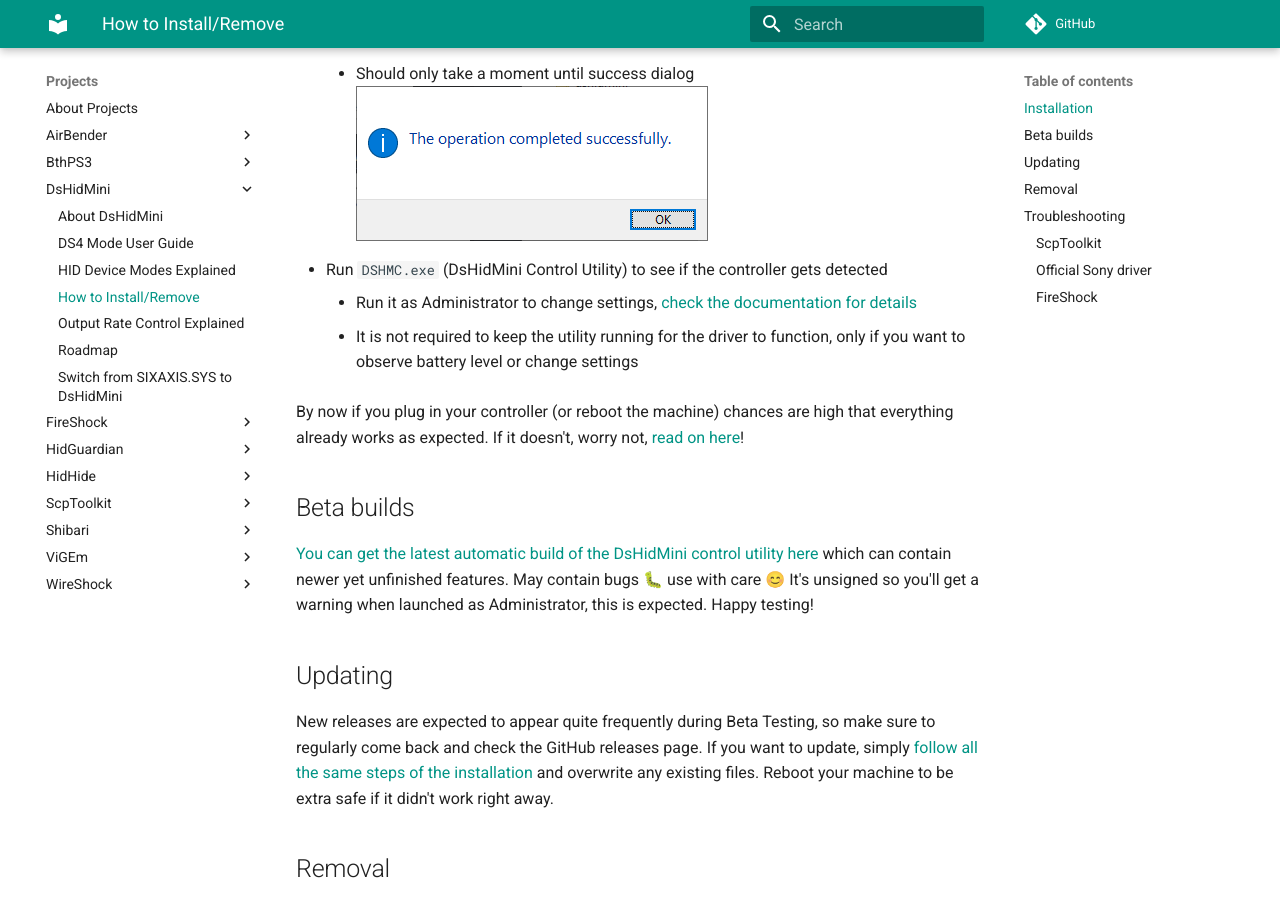
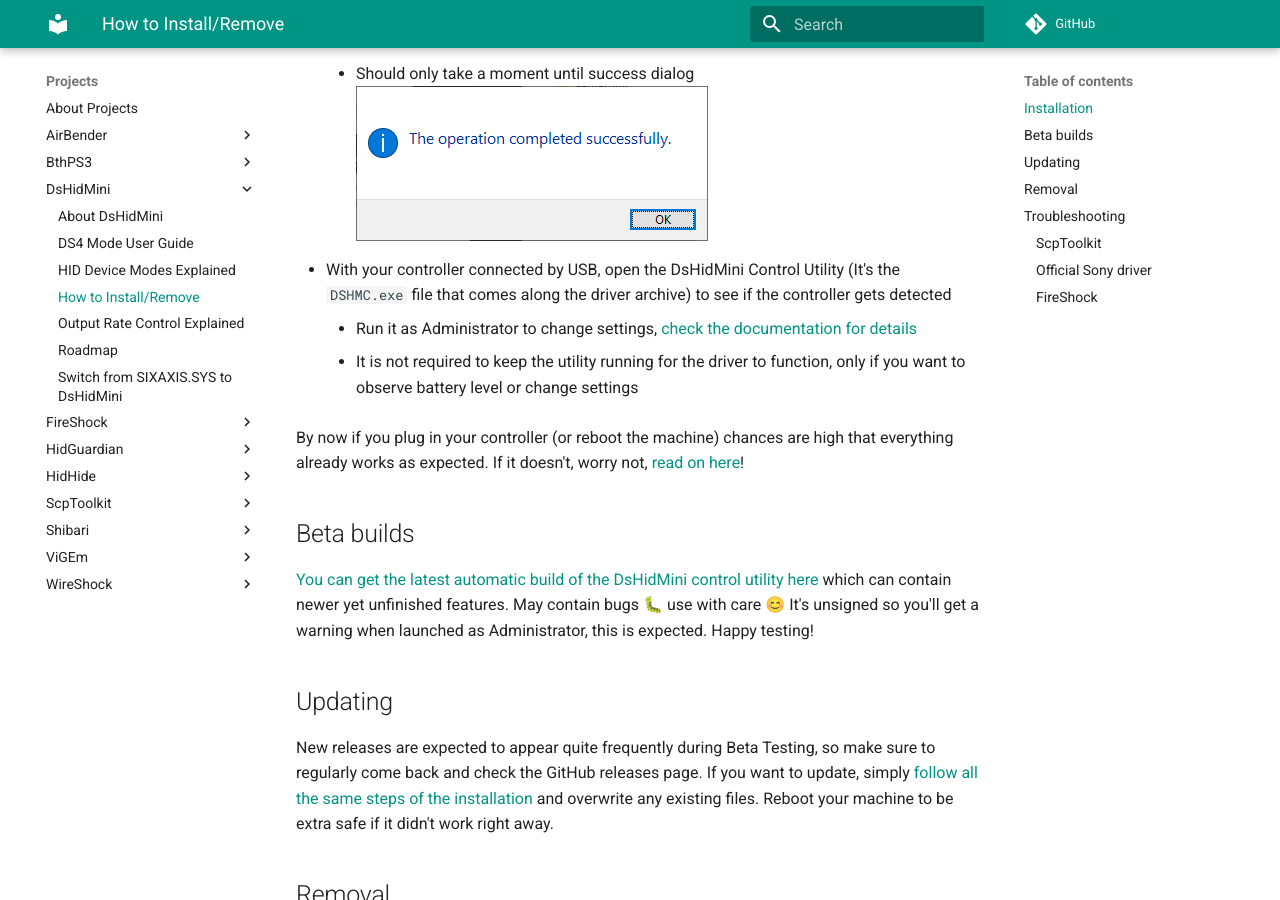
Before and after one commit to nefarius/ViGEm.github.io, an MkDocs documentation site: the page built from docs/projects/DsHidMini/How-to-Install.md, in a window 1280 px wide and 900 px high, scrolled down 1150 px. Built offline with MkDocs 1.6.1 and Material for MkDocs 9.7.7, drawn with Linux system fonts in a browser that asks for light colours; comment, search, counter and statistics services are not loaded.

Commit message:
Made it a little more clear where the DSHMC.exe file is

```diff
--- a/docs/projects/DsHidMini/How-to-Install.md
+++ b/docs/projects/DsHidMini/How-to-Install.md
@@ -19,7 +19,7 @@
     ![DRYeurZsPs.png](images/DRYeurZsPs.png)
     - Should only take a moment until success dialog
     ![InfDefaultInstall_La1TsZO9P0.png](images/InfDefaultInstall_La1TsZO9P0.png)
-- Run `DSHMC.exe` (DsHidMini Control Utility) to see if the controller gets detected
+- With your controller connected by USB, open the DsHidMini Control Utility (It's the `DSHMC.exe` file that comes along the driver archive) to see if the controller gets detected
     - Run it as Administrator to change settings, [check the documentation for details](../HID-Device-Modes-Explained)
     - It is not required to keep the utility running for the driver to function, only if you want to observe battery level or change settings
 
```
